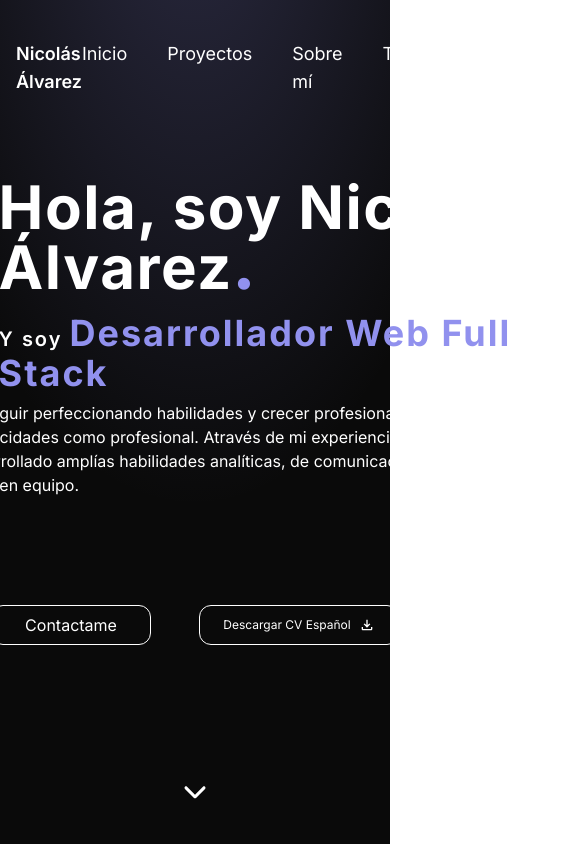
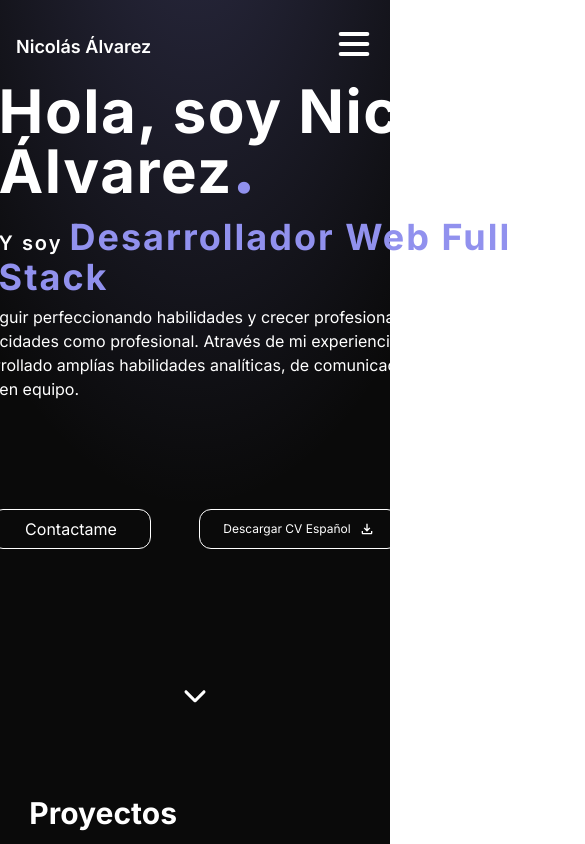
Before and after one commit to nicoalvarez03/portfolio, a React (Vite) app: page / in a window 390 px wide. Shown: the top 844 px of the page, 585 px wide, since content can reach past the window. Built offline with nearby package versions, Linux system fonts and the light colour scheme.

Commit message:
feat: boton hamburguesa en modo movil

```diff
--- a/src/App.tsx
+++ b/src/App.tsx
@@ -6,11 +6,8 @@ function App() {
 
   return (
     <>
-      <div className="fixed top-0 left-0 z-[-2] h-screen w-screen bg-neutral-950 bg-[radial-gradient(ellipse_80%_80%_at_50%_-20%,rgba(120,119,198,0.3),rgba(255,255,255,0))]"/>
-
-      <div className='relative z-10'>
-        <Home />
-      </div>
+      <div className="fixed top-0 left-0 z-[-2] h-full w-full bg-neutral-950 bg-[radial-gradient(ellipse_80%_80%_at_50%_-20%,rgba(120,119,198,0.3),rgba(255,255,255,0))]"/>
+      <Home />
     </>
 
   )
--- /dev/null
+++ b/src/components/common/BurgerComponent.tsx
@@ -0,0 +1,53 @@
+import {motion, AnimatePresence} from 'framer-motion';
+import BurgerButton from './buttons/BurgerButton';
+
+type Props = {
+  isOpen: boolean;
+  onClick: () => void;
+  navItems: string[];
+  onNavClick: (index: number) => void;
+}
+
+export default function BurgerComponent({ isOpen, onClick, navItems, onNavClick }: Props) {
+       return (
+        <div className="relative z-60">
+          <button onClick={onClick} className="cursor-pointer z-60 relative">
+            <BurgerButton isOpen={isOpen} />
+          </button>
+
+          <AnimatePresence>
+            {isOpen && (
+              <motion.div
+              initial={{ opacity: 0, x: 50 }}
+              animate={{ opacity: 1, x: 0, }}
+              exit={{ opacity: 0, x: 50 }}
+              transition={{ duration: 0.3, delay: 0.1 }}
+              className="fixed top-0 right-0 w-screen sm:w-60 min-h-full bg-black/40 backdrop-blur-lg flex flex-col items-center sm:justify-center z-50"
+            >
+              <motion.ul
+                initial={{ opacity: 0, x: 50 }}
+                animate={{ opacity: 1, x: 0 }}
+                exit={{ opacity: 0, x: 50 }}
+                transition={{ duration: 0.3, delay: 0.1 }}
+                className="mt-15 sm:mt-0 sm:absolute sm:right-3 sm:top-14 text-white p-6 flex flex-col items-center space-y-4 w-52"
+              >
+                {navItems.map((item, index) => (
+                  <motion.li key={index}
+                    whileHover={{ scale: 1.2 }}
+                    whileTap={{ scale: 0.95 }}
+                  >
+                    <button
+                      onClick={() => onNavClick(index)}
+                      className="text-white text-base hover:underline cursor-pointer"
+                    >
+                      {item}
+                    </button>
+                  </motion.li>
+                ))}
+              </motion.ul>
+              </motion.div>
+            )}
+          </AnimatePresence>
+        </div>
+      );
+}
--- /dev/null
+++ b/src/components/common/buttons/BurgerButton.tsx
@@ -0,0 +1,43 @@
+import { motion } from "framer-motion";
+
+type Props = {
+  isOpen: boolean;
+};
+
+export default function BurgerButton({ isOpen }: Props) {
+  const commonProps = {
+    stroke: "#ffffff",
+    strokeWidth: 2.4,
+    strokeLinecap: "round" as const,
+  };
+
+  return (
+    <motion.svg
+      width={40}
+      height={40}
+      viewBox={"0 0 24 24"}
+      fill={"none"}
+      xmlns={"http://www.w3.org/2000/svg"}
+    >
+      <motion.path
+        {...commonProps}
+        d="M4 6L20 6"
+        animate={isOpen ? { rotate: 45, y: 6 } : { rotate: 0, y: 0 }}
+        whileTap={{ scale: 0.9 }} // 🔥 animación de rebote al tocar
+        transition={{ type: "spring", stiffness: 300, damping: 15 }}
+      />
+      <motion.path
+        {...commonProps}
+        d="M4 12L20 12"
+        animate={isOpen ? { opacity: 0 } : { opacity: 1 }}
+        transition={{ duration: 0.3 }}
+      />
+      <motion.path
+        {...commonProps}
+        d="M4 18L20 18"
+        animate={isOpen ? { rotate: -45, y: -6 } : { rotate: 0, y: 0 }}
+        transition={{ duration: 0.3 }}
+      />
+    </motion.svg>
+  );
+}
--- a/src/components/layout/Layout.tsx
+++ b/src/components/layout/Layout.tsx
@@ -3,7 +3,7 @@ import Navbar from "./Navbar";
 
 export default function Layout({ children }: { children: React.ReactNode }) {
     return (
-        <div className="min-h-screen flex flex-col text-white">
+        <div className="flex flex-col text-white min-h-screen w-screen">
             <Navbar />
             <main>
                 {children}
--- a/src/components/layout/Navbar.tsx
+++ b/src/components/layout/Navbar.tsx
@@ -1,4 +1,6 @@
 import {motion} from 'framer-motion';
+import BurgerComponent from '../common/BurgerComponent';
+import {useState, useEffect} from 'react';
 
 const navbarVariants = {
     hidden: {},
@@ -15,7 +17,6 @@ const itemVariants = {
 }
 
 export default function Navbar() {
-
     const navItems = ['Inicio', 'Proyectos', 'Sobre mí', 'Tecnologias', 'Contacto']; // defino los elementos del navbar
     const sectionId = navItems.map(item =>
         item
@@ -26,16 +27,44 @@ export default function Navbar() {
             .replace(/\s+/g, '')
         ); // transformo los elementos en ids válidos
 
+    const [menuOpen, setMenuOpen] = useState(false); // estado para manejar el menú desplegable
+    const [isScrolled, setIsScrolled] = useState(false); // estado para manejar el scroll
+
+
+    const handleNavClick = (index: number) => {
+        const section = document.getElementById(sectionId[index]);
+        if (section) {
+            section.scrollIntoView({ behavior: 'smooth' });
+            setMenuOpen(false); // Cierra el menú al hacer clic en un elemento
+        }
+    }
+
+    useEffect(() => {
+        const handleScroll = () => {
+            setIsScrolled(window.scrollY > 10); // Cambia el estado si se ha hecho scroll
+        };
+
+        window.addEventListener('scroll', handleScroll);
+        return () => {
+            window.removeEventListener('scroll', handleScroll); // Limpia el evento al desmontar
+        };
+    })
+
+
     return(
-        <header>
+        <header className={`w-full fixed top-0 left-0 transition-all duration-300 z-50 ${
+            isScrolled ? 'bg-black/40 backdrop-blur-lg shadow-lg' : 'bg-transparent'
+        }`}>
             <motion.nav
-                className="pt-10 pb-15 flex justify-center"
+                className="pt-6 pb-4 w-full"
                 initial={{ opacity: 0, y: -50 }}
                 animate={{ opacity: 1, y: 0 }}
                 transition={{ duration: 1 }}
             >
+                <div className='w-full max-w-6xl mx-auto px-4'>
+
                 <motion.ul
-                    className="flex justify-between items-center w-full max-w-6xl px-4"
+                    className="flex justify-between items-center w-full"
                     variants={navbarVariants}
                     initial="hidden"
                     animate="visible"
@@ -46,8 +75,9 @@ export default function Navbar() {
                     >
                         Nicolás Álvarez
                     </motion.li>
-                    <motion.ul className='flex gap-10'>
 
+                    {/* Menu de escritorio */}
+                    <motion.ul className='hidden md:flex gap-10'>
                     {navItems.map((item, index) => (
                         <motion.li
                         key={index}
@@ -64,7 +94,18 @@ export default function Navbar() {
                         </motion.li>
                     ))}
                     </motion.ul>
+
+                    {/* Menu de movil */}
+                    <div className='md:hidden'>
+                        <BurgerComponent
+                            isOpen={menuOpen}
+                            onClick={() => setMenuOpen((prev) => !prev)}
+                            navItems={navItems}
+                            onNavClick={handleNavClick}
+                        />
+                    </div>
                 </motion.ul>
+                </div>
             </motion.nav>
         </header>
     );
--- a/src/components/sections/Hero.tsx
+++ b/src/components/sections/Hero.tsx
@@ -8,7 +8,7 @@ import { MdOutlineFileDownload } from "react-icons/md";
 
 export default function Hero() {
   return (
-    <section id="inicio" className="w-full min-h-[80vh] flex justify-center mb-15">
+    <section id="inicio" className="w-full min-h-[80vh] flex justify-center my-15">
       <div className="flex items-center justify-center max-w-[85%]">
         <div className="flex flex-col gap-2">
           <div className="flex items-center gap-10">
```
Also changed, not shown: public/images/svg/hamburgerIcon.svg (added).
